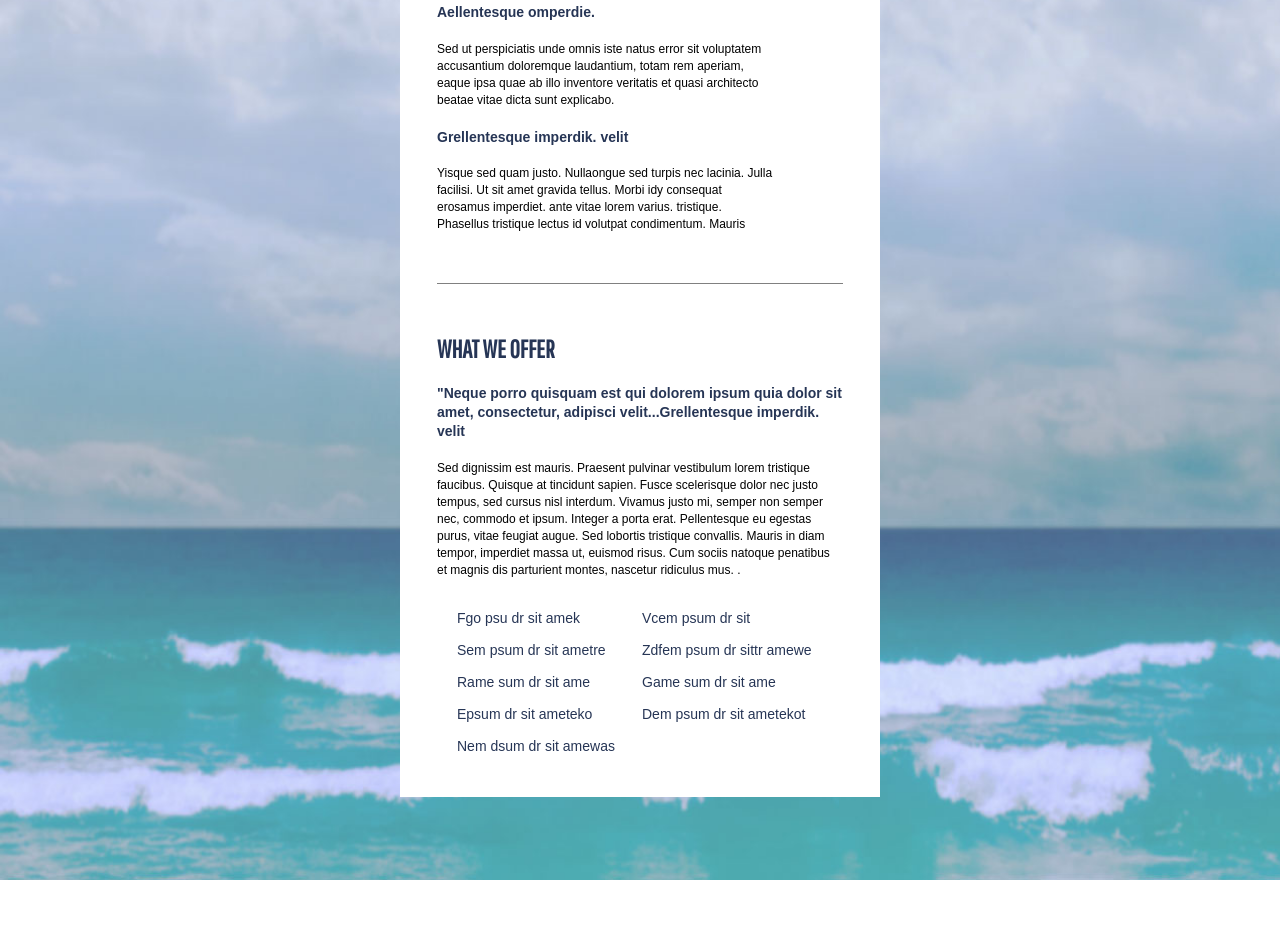
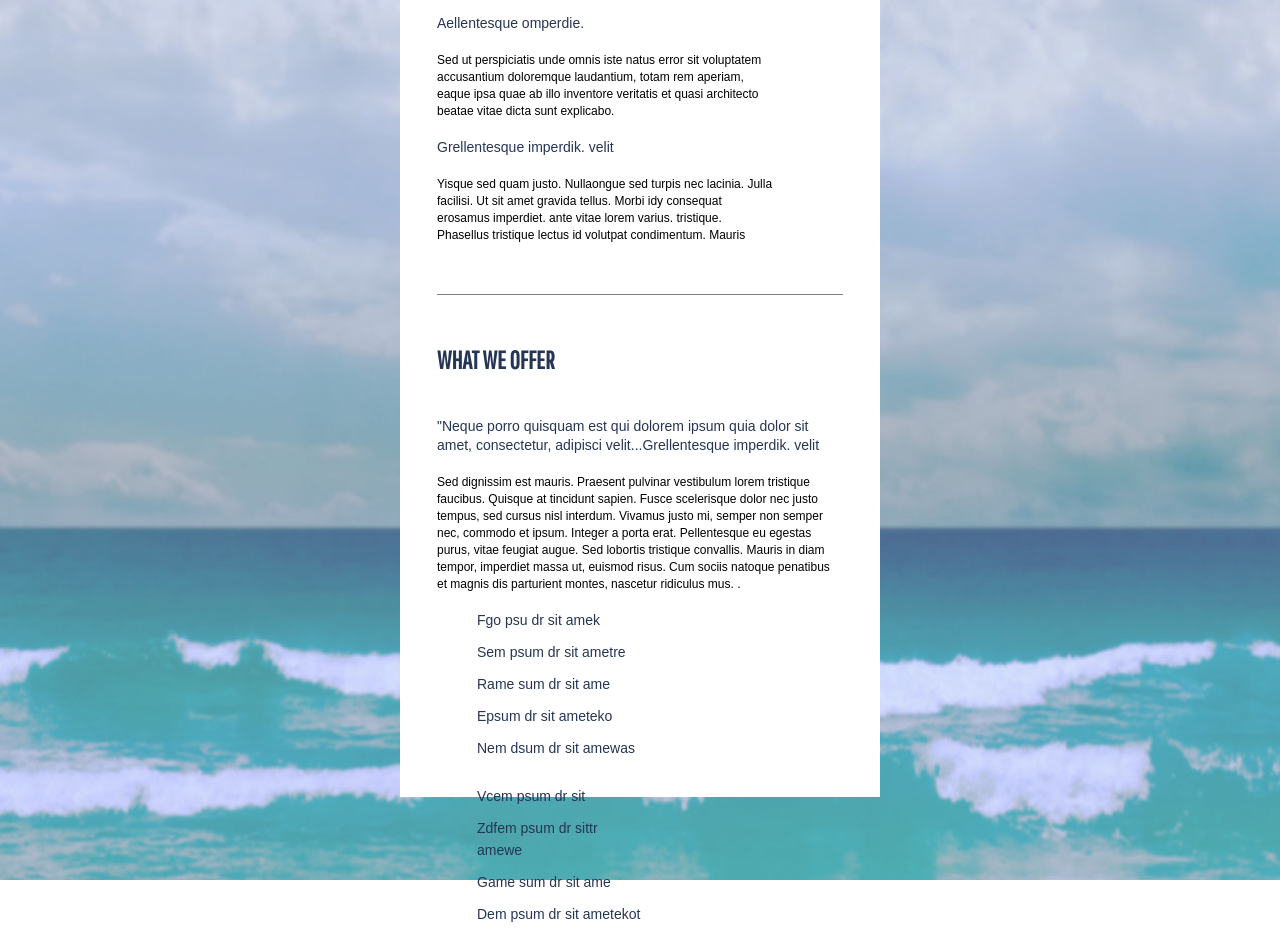
Before and after one commit to smolniy/goit-fe-course, a plain HTML site: page html-css/module-03/index.html in a window 1280 px wide. Shown: the part 676-1611 px from the top of the page. Before the commit the page ends 1556 px from the top, so only its background shows below. Drawn offline with Linux system fonts and the light colour scheme.

Commit message:
Update style.css

```diff
--- a/html-css/module-03/style.css
+++ b/html-css/module-03/style.css
@@ -8,27 +8,44 @@ body{
     background-attachment: local;
     padding-top:75px;
     padding-bottom: 75px;
+
 }
+
 .wrapper{
+    display:block;
     box-sizing: border-box;
-    padding: 37px;
+    padding: 25px 37px 0px 37px;
     width:480px;
     height:1390px;
-    background-color: white;
+    background-color:white;
     margin-left: auto;
     margin-right: auto;
+
+
+}
+.img{
+    height:100px;
+    width:406px;
+
 }
 h2{
+
+    margin-top: 0px;
+    padding-top:25px;
+    padding-bottom:25px;
     font-size:25px;
-    font-family: Pathway Gothic One, sans-serif;
+    margin-bottom:0px;
+    font-family: "Pathway Gothic One", sans-serif;
     color:#263555;
 }
 h4{
+
     font-family: Arial,  sans-serif;
     font-size:14px;
-    font-weight: bold;
+    font-weight: normal;
     line-height:19px;
     color:#263555;
+
 }
 p{
     font-size:12px;
@@ -37,16 +54,15 @@ p{
     font-weight: lighter;
     letter-spacing: normal;
 }
+
 .plane{
     height:100px;
     width:406px;
-    background:url('./img/plane.jpg');
-    background-size:cover;
-    background-position: top;
 }
     .imp{
     display: block;
     padding-right: 70px;
+    margin-top:-25px;
     font-family: "Arial"; sans-serif;
     font-size:12px;
     line-height:17px;
@@ -54,7 +70,7 @@ p{
 .omp{
     display: block;
     padding-right: 70px;
-    font-family: Arial, sans-serif;
+    font-family: "Arial"; sans-serif;
     font-size:12px;
     line-height:17px;
 }
@@ -69,36 +85,28 @@ p{
 display:block;
 height: 1px;
 width:406px;
-    background:gray;
+background:grey;
 margin-top:50px;
-    margin-bottom:50px;
+margin-bottom:25px;
 }
-.listed1 ul{
-    padding-left:20px;
+.bot{
+    display:block;
+    margin-top:-25px;
 }
-.listed2 ul{
-    padding:0px;
+.lines{
+    padding-left:25px;
+    padding-top:15px;
 }
 li{
-    list-style: none;
-    line-height: 22px;
+    display: inline-block;
+    width:45%;
+    line-height:22px;
+    color:#263555;
+    padding-bottom:0px;
+    vertical-align: top;
+    margin-right:17px;
+    margin-bottom:10px;
     font-family: Arial, sans-serif;
     font-size: 14px;
-    color:#263555;
-    padding-right:20px;
-    padding-bottom:10px;
+    list-style: none;
 }
-.listed1 {
-    display:inline-block;
-    box-sizing: content-box;
-    width:201px;
-    height:150px;
-    vertical-align: top;
-}
-.listed2 {
-    display: inline-block;
-    box-sizing: content-box;
-    vertical-align: top;
-    width:201px;
-    height: 150px;
-}
```
Lines whose indentation alone changed are shown as unchanged.
